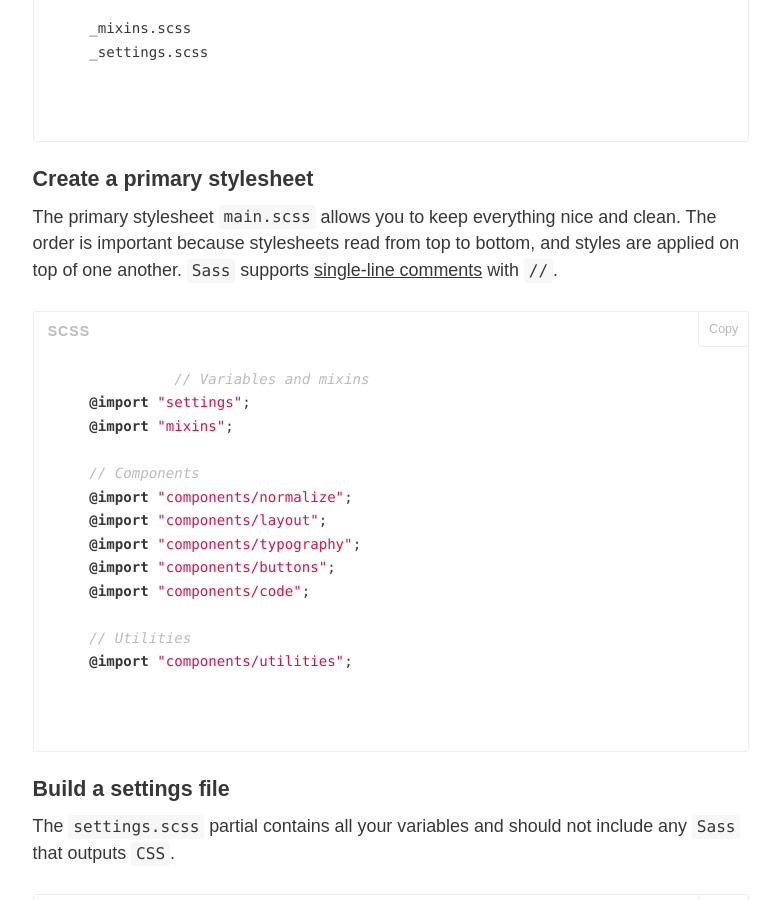
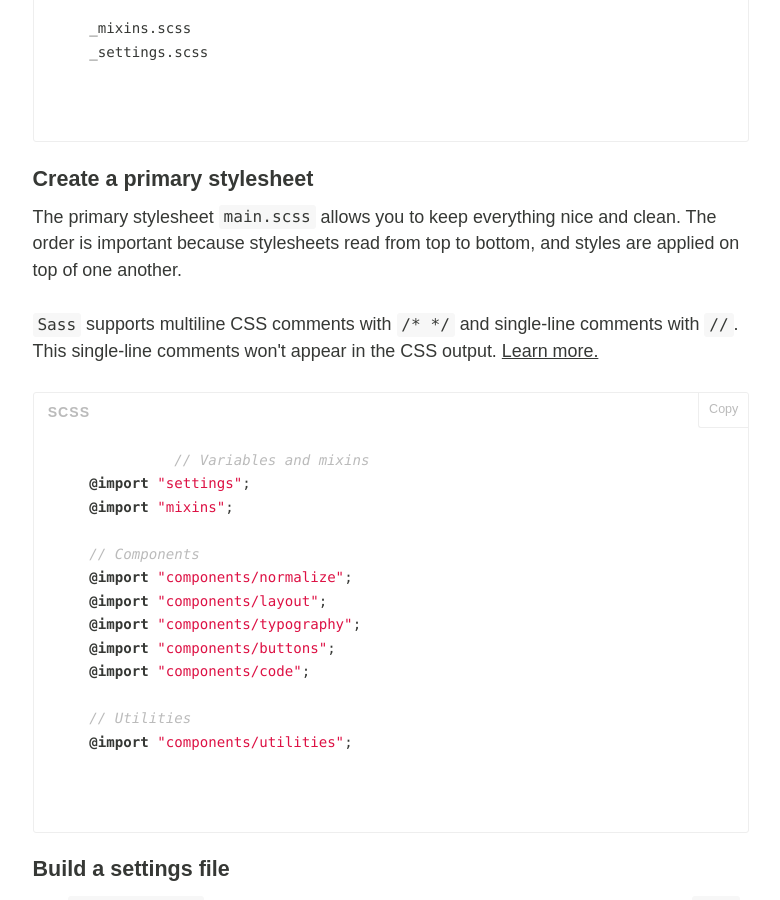
Before and after one commit to aekaplan/css-workshop, a Jekyll site: the page built from part-3/index.html, in a window 1280 px wide and 900 px high, scrolled down 975 px. Shown: the whole window, without its empty margins (249-1029 px from the left). Built offline with Jekyll 4.4.1, drawn with Linux system fonts in a browser that asks for light colours; nearby versions of some CDN libraries; some of the changed text lies outside the part shown.

Commit message:
updates comments

```diff
--- a/_includes/scss/media-queries.scss
+++ b/_includes/scss/media-queries.scss
@@ -13,7 +13,7 @@
 .schedule__item {
   @include prefix-property(border-radius, 6px);
   @include prefix-property(transition, background .5s);
-  background: #fb917e;
+  background: #e88370;
   border: 3px solid $white;
   color: $white;
   padding: .5em;
@@ -21,14 +21,14 @@
 
   /* Medium screens */
   @media #{$medium} {
-    background: #fbd07e;
+    background: #e8bf70;
     float: left;
     width: 50%;
   }
 
   /* Large screens */
   @media #{$large} {
-    background: #7ea9fb;
+    background: #7099e8;
     width: 33.333%;
   }
 }
--- a/part-2/index.html
+++ b/part-2/index.html
@@ -49,9 +49,9 @@ part-2: true
     </div>
 
     <h2 id="naming-conventions">Use naming conventions <a class="content-link icon-link" href="#naming-conventions"></a></h2>
-    <p>We can take our <code>HTML</code> and <code>CSS</code> a step further by using <a href="http://csswizardry.com/2013/01/mindbemding-getting-your-head-round-bem-syntax/" target="_blank">BEM (Block, Element, Modifier) methodology</a>. What you end up with is more meaningful class names that will make it easier for everyone to understand and work on.</p>
+    <p>We can take this a step further by using <a href="http://csswizardry.com/2013/01/mindbemding-getting-your-head-round-bem-syntax/" target="_blank">BEM (Block, Element, Modifier) methodology</a>. What you end up with is more meaningful class names that will make it easier for everyone to understand and work on.</p>
 
-    <div class="example css">
+    <div class="example scss">
       <button class="copy-button">Copy</button>
       <div class='copy-area'>
         {% highlight scss %}
@@ -60,7 +60,7 @@ part-2: true
       </div>
     </div>
 
-    <div class="example css">
+    <div class="example scss">
       <button class="copy-button">Copy</button>
       <div class='copy-area'>
         {% highlight scss %}
--- a/part-3/index.html
+++ b/part-3/index.html
@@ -27,7 +27,9 @@ part-3: true
     <h3>Create a primary stylesheet</h3>
     <p>The primary stylesheet <code>main.scss</code> allows you to keep everything
        nice and clean. The order is important because stylesheets read from top to bottom,
-      and styles are applied on top of one another. <code>Sass</code> supports <a href="http://sass-lang.com/documentation/file.SASS_REFERENCE.html#comments" target="_blank">single-line comments</a> with <code>//</code>.</p>
+      and styles are applied on top of one another.</p>
+
+    <p><code>Sass</code> supports multiline CSS comments with <code>/* */</code> and single-line comments with <code>//</code>. This single-line comments won't appear in the CSS output. <a href="http://sass-lang.com/documentation/file.SASS_REFERENCE.html#comments" target="_blank">Learn more.</a></p>
 
     <div class="example scss">
       <button class="copy-button">Copy</button>
```
